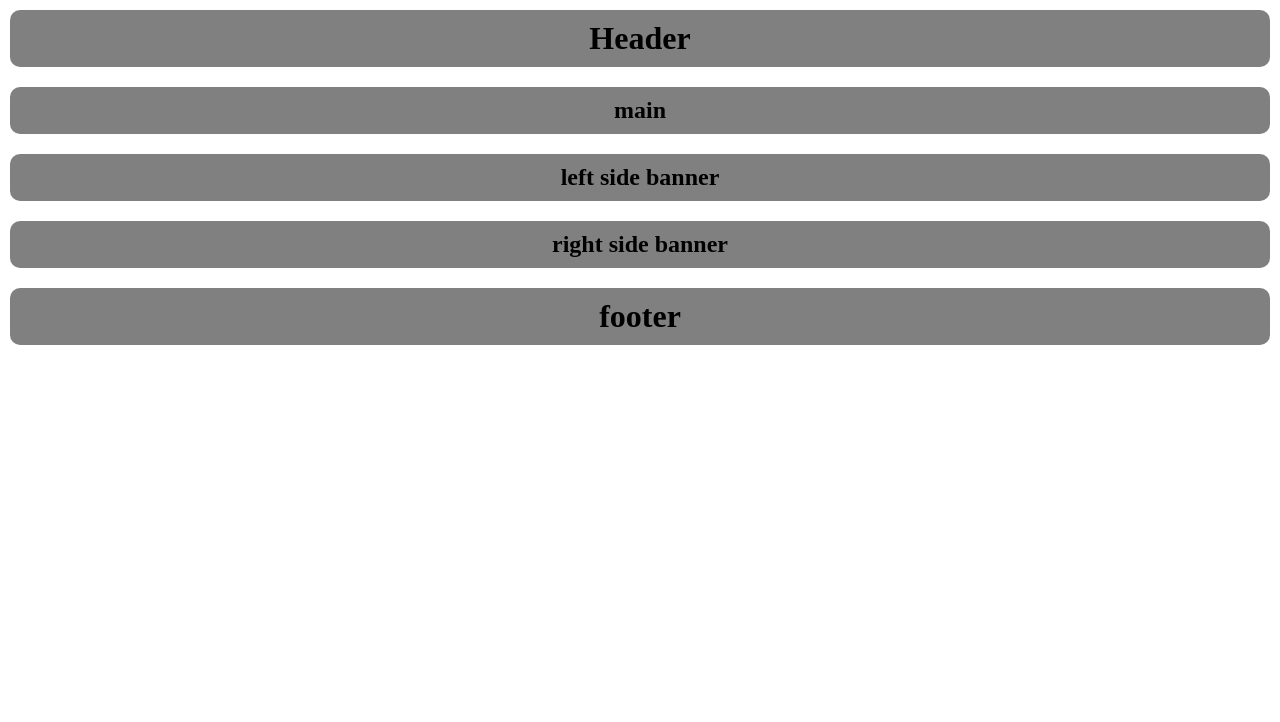
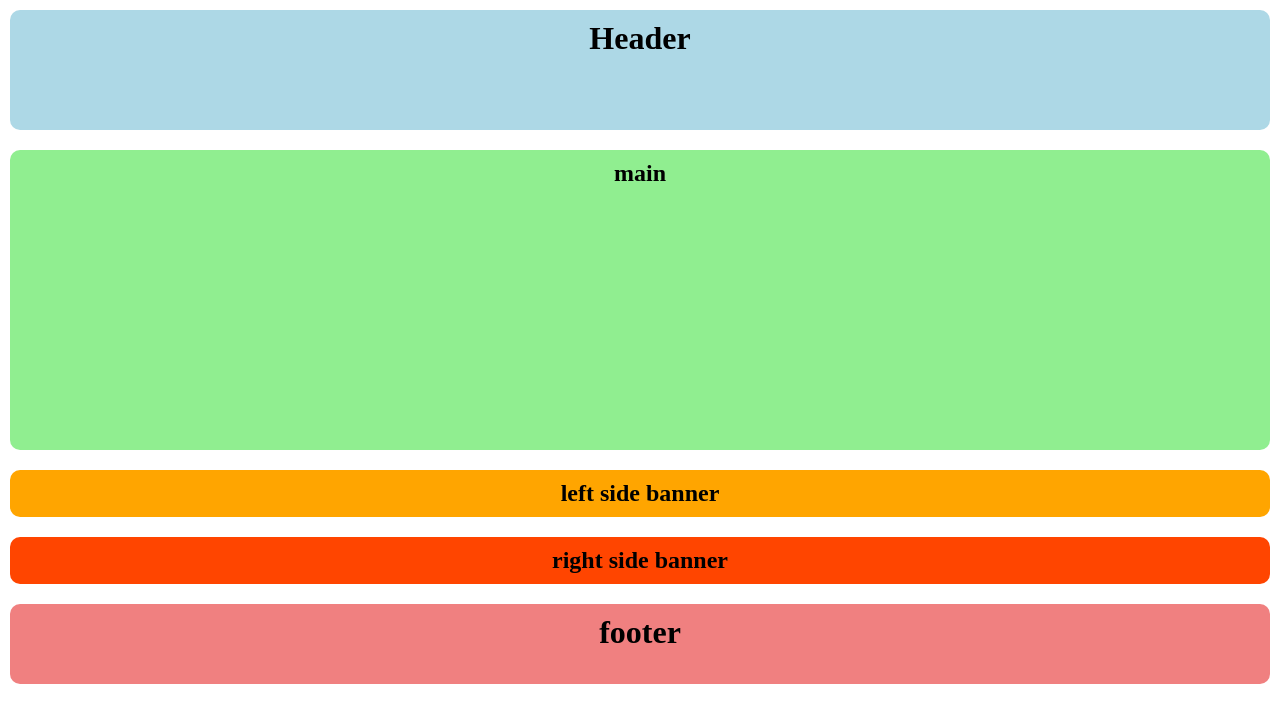
Before and after one commit to dcode-nexon/flex_rwd, a plain HTML site: page index.html in a window 1280 px wide. Drawn offline with Linux system fonts and the light colour scheme.

Commit message:
기본 박스 크기 지정

```diff
--- a/scss/style.scss
+++ b/scss/style.scss
@@ -5,11 +5,37 @@ main {
   flex-flow: row wrap;
   text-align: center;
 
+  //main요소 안쪽의 직계자식의 공통 스타일 지정가능
   > * {
     padding: 10px;
+    //부모에 flex적용시 margin겹침 현상 해결
     margin: 10px;
     flex: 1 100%;
     border-radius: 10px;
     background: gray;
   }
+
+  header {
+    background: lightblue;
+    height: 120px;
+  }
+
+  section {
+    background: lightgreen;
+    height: 300px;
+  }
+
+  footer {
+    background: lightcoral;
+    height: 80px;
+  }
+
+  aside:nth-of-type(1) {
+    background: orange;
+  }
+  aside:nth-of-type(2) {
+    background: orangered;
+  }
+
+
 }
```
Also changed, not shown: css/style.css, 1 other file.
